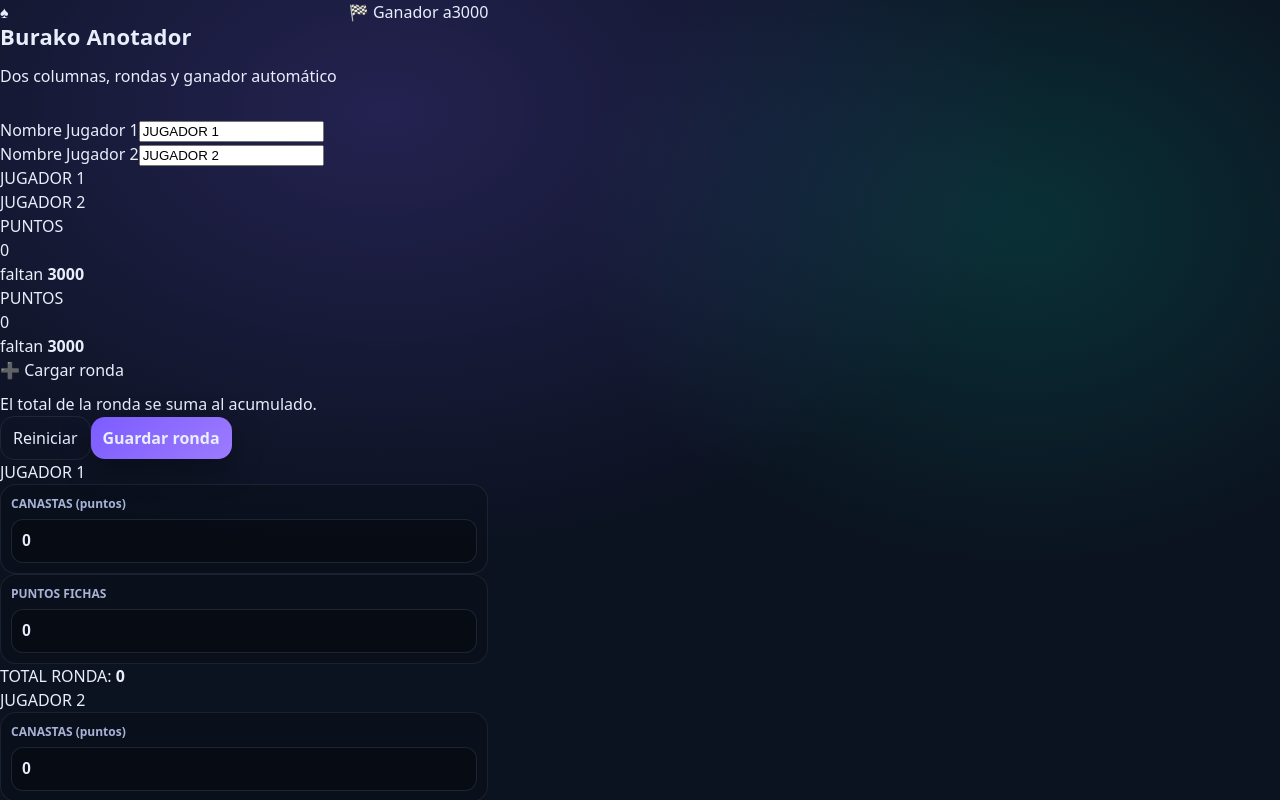
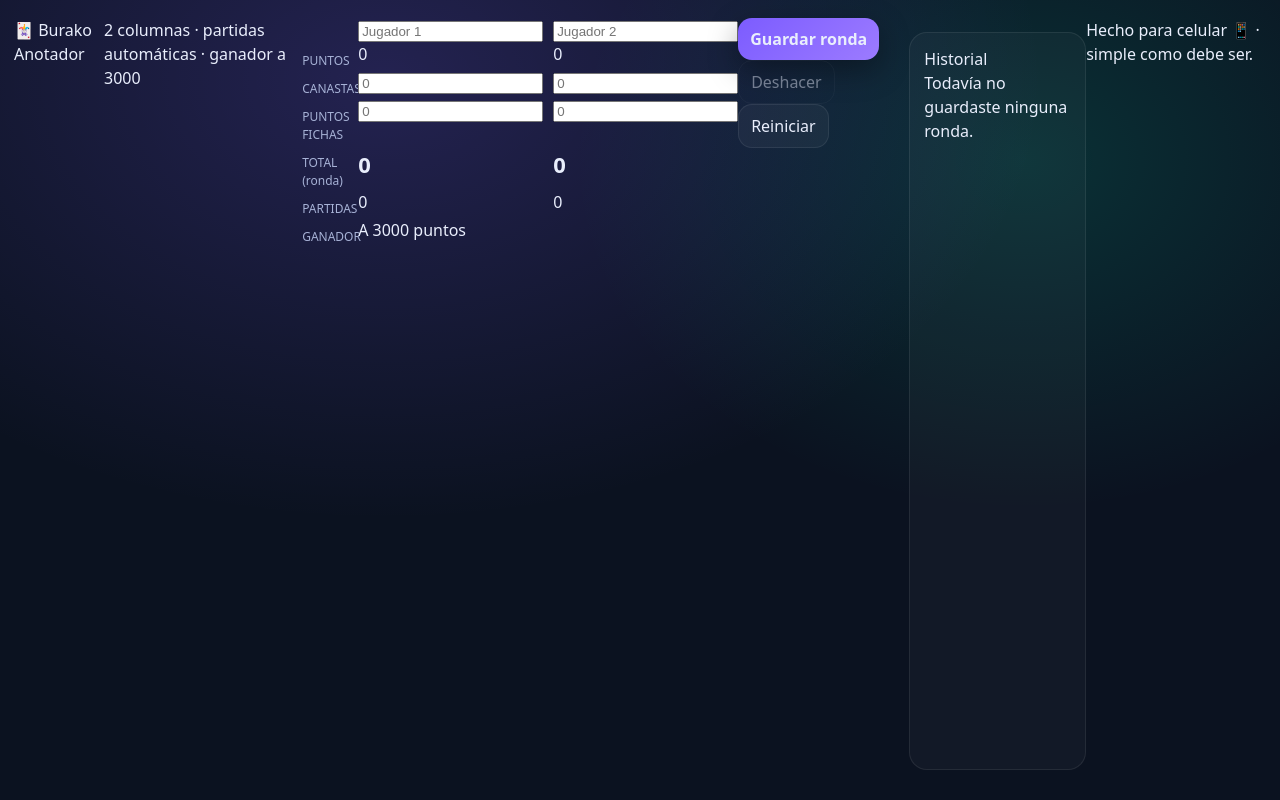
Before and after one commit to polohkshub/burako-anotador, a React (Vite) app: page / in a window 1280 px wide. Shown: the top 800 px of the page. Built offline with nearby package versions, Linux system fonts and the light colour scheme.

Commit message:
Update App.jsx

```diff
--- a/src/App.jsx
+++ b/src/App.jsx
@@ -1,320 +1,262 @@
-import React, { useMemo, useState } from "react";
+import { useEffect, useMemo, useState } from "react";
 import "./App.css";
 
 const GOAL = 3000;
 
-const emptyRound = () => ({
-  j1: { canastas: 0, puntosFichas: 0 },
-  j2: { canastas: 0, puntosFichas: 0 },
-});
+const toNum = (v) => {
+  if (v === "" || v === null || v === undefined) return 0;
+  const x = Number(String(v).replace(",", "."));
+  return Number.isFinite(x) ? x : 0;
+};
 
-function clampNumber(v) {
-  const n = Number(v);
-  if (Number.isNaN(n)) return 0;
-  return n;
-}
-
-function calcRoundTotal(player) {
-  // total por ronda = canastas + puntos fichas
-  return clampNumber(player.canastas) + clampNumber(player.puntosFichas);
+function roundTotal(r) {
+  // TOTAL RONDA = canastas + puntosFichas
+  return toNum(r.canastas) + toNum(r.puntosFichas);
 }
 
 export default function App() {
-  const [player1Name, setPlayer1Name] = useState("JUGADOR 1");
-  const [player2Name, setPlayer2Name] = useState("JUGADOR 2");
+  // nombres VACÍOS, con placeholder
+  const [nameA, setNameA] = useState("");
+  const [nameB, setNameB] = useState("");
 
-  const [round, setRound] = useState(emptyRound());
-  const [rounds, setRounds] = useState([]); // historial
+  // acumulados
+  const [scoreA, setScoreA] = useState(0);
+  const [scoreB, setScoreB] = useState(0);
 
-  const totals = useMemo(() => {
-    let j1 = 0;
-    let j2 = 0;
+  // ronda actual
+  const [rA, setRA] = useState({ canastas: "", puntosFichas: "" });
+  const [rB, setRB] = useState({ canastas: "", puntosFichas: "" });
 
-    for (const r of rounds) {
-      j1 += r.j1.total;
-      j2 += r.j2.total;
+  // historial
+  const [rounds, setRounds] = useState([]); // {n, addA, addB, totalA, totalB}
+
+  const totalRoundA = useMemo(() => roundTotal(rA), [rA]);
+  const totalRoundB = useMemo(() => roundTotal(rB), [rB]);
+
+  const playerA = nameA.trim() || "Jugador 1";
+  const playerB = nameB.trim() || "Jugador 2";
+
+  const winner =
+    scoreA >= GOAL && scoreB >= GOAL
+      ? "Empate"
+      : scoreA >= GOAL
+      ? playerA
+      : scoreB >= GOAL
+      ? playerB
+      : null;
+
+  useEffect(() => {
+    if (!winner) return;
+    setTimeout(() => {
+      alert(`🏆 Ganó ${winner} 🎉\n\nMeta: ${GOAL}\n${playerA}: ${scoreA}\n${playerB}: ${scoreB}`);
+    }, 100);
+    // eslint-disable-next-line react-hooks/exhaustive-deps
+  }, [winner]);
+
+  const partidasA = rounds.length;
+  const partidasB = rounds.length;
+
+  const handleChange = (setter, key, value) => {
+    // permitir vacío y números
+    if (value === "") {
+      setter((p) => ({ ...p, [key]: "" }));
+      return;
     }
-
-    return { j1, j2 };
-  }, [rounds]);
-
-  const winner = useMemo(() => {
-    const w1 = totals.j1 >= GOAL;
-    const w2 = totals.j2 >= GOAL;
-
-    if (w1 && w2) {
-      if (totals.j1 === totals.j2) return { tie: true };
-      return totals.j1 > totals.j2
-        ? { name: player1Name, score: totals.j1 }
-        : { name: player2Name, score: totals.j2 };
+    const cleaned = value.replace(",", ".");
+    if (/^-?\d*\.?\d*$/.test(cleaned)) {
+      setter((p) => ({ ...p, [key]: cleaned }));
     }
-
-    if (w1) return { name: player1Name, score: totals.j1 };
-    if (w2) return { name: player2Name, score: totals.j2 };
-    return null;
-  }, [totals, player1Name, player2Name]);
-
-  const currentRoundTotals = useMemo(() => {
-    const j1Total = calcRoundTotal(round.j1);
-    const j2Total = calcRoundTotal(round.j2);
-    return { j1Total, j2Total };
-  }, [round]);
-
-  function updateRound(side, field, value) {
-    setRound((prev) => ({
-      ...prev,
-      [side]: {
-        ...prev[side],
-        [field]: value,
-      },
-    }));
-  }
-
-  function addRound() {
-    const j1 = {
-      canastas: clampNumber(round.j1.canastas),
-      puntosFichas: clampNumber(round.j1.puntosFichas),
-    };
-    const j2 = {
-      canastas: clampNumber(round.j2.canastas),
-      puntosFichas: clampNumber(round.j2.puntosFichas),
   };
 
-    const newRound = {
-      id: crypto?.randomUUID?.() ?? String(Date.now()),
-      date: new Date().toISOString(),
-      j1: { ...j1, total: calcRoundTotal(j1) },
-      j2: { ...j2, total: calcRoundTotal(j2) },
+  const saveRound = () => {
+    const addA = totalRoundA;
+    const addB = totalRoundB;
+
+    const nextA = scoreA + addA;
+    const nextB = scoreB + addB;
+
+    const n = rounds.length + 1;
+
+    setRounds((prev) => [
+      {
+        n,
+        addA,
+        addB,
+        totalA: nextA,
+        totalB: nextB,
+      },
+      ...prev,
+    ]);
+
+    setScoreA(nextA);
+    setScoreB(nextB);
+
+    // limpiar inputs (vacíos)
+    setRA({ canastas: "", puntosFichas: "" });
+    setRB({ canastas: "", puntosFichas: "" });
   };
 
-    setRounds((prev) => [newRound, ...prev]);
-    setRound(emptyRound());
-  }
+  const undo = () => {
+    if (rounds.length === 0) return;
+    const [last, ...rest] = rounds;
+    setRounds(rest);
+    setScoreA((x) => x - last.addA);
+    setScoreB((x) => x - last.addB);
+  };
 
-  function removeRound(id) {
-    setRounds((prev) => prev.filter((r) => r.id !== id));
-  }
-
-  function resetAll() {
-    if (!confirm("¿Seguro que querés reiniciar todo?")) return;
+  const reset = () => {
+    if (!confirm("¿Reiniciar todo el anotador?")) return;
+    setNameA("");
+    setNameB("");
+    setScoreA(0);
+    setScoreB(0);
     setRounds([]);
-    setRound(emptyRound());
-  }
+    setRA({ canastas: "", puntosFichas: "" });
+    setRB({ canastas: "", puntosFichas: "" });
+  };
 
   return (
-    <div className="app">
+    <div className="page">
       <header className="header">
-        <div className="brand">
-          <div className="logo">♠</div>
-          <div>
-            <h1>Burako Anotador</h1>
-            <p>Dos columnas, rondas y ganador automático</p>
+        <div className="hTitle">🃏 Burako Anotador</div>
+        <div className="hSub">2 columnas · partidas automáticas · ganador a {GOAL}</div>
+      </header>
+
+      <section className="sheet">
+        {/* Encabezado jugadores */}
+        <div className="row head">
+          <div className="cell label"></div>
+          <div className="cell col">
+            <input
+              className="nameInput"
+              value={nameA}
+              onChange={(e) => setNameA(e.target.value)}
+              placeholder="Jugador 1"
+            />
+          </div>
+          <div className="cell col">
+            <input
+              className="nameInput"
+              value={nameB}
+              onChange={(e) => setNameB(e.target.value)}
+              placeholder="Jugador 2"
+            />
           </div>
         </div>
 
-        <div className="goal">
-          <span className="pill">🏁 Ganador a</span>
-          <span className="goalNumber">{GOAL}</span>
+        {/* PUNTOS */}
+        <div className="row">
+          <div className="cell label">PUNTOS</div>
+          <div className="cell col big">{scoreA}</div>
+          <div className="cell col big">{scoreB}</div>
         </div>
-      </header>
 
-      {winner && (
-        <div className="winnerCard">
-          {winner.tie ? (
-            <>
-              <div className="winnerTitle">🤝 ¡Empate!</div>
-              <div className="winnerText">
-                Los dos llegaron a {GOAL}. Esto se pone picante 😏
+        {/* CANASTAS */}
+        <div className="row">
+          <div className="cell label">CANASTAS</div>
+          <div className="cell col">
+            <input
+              className="numInput"
+              value={rA.canastas}
+              onChange={(e) => handleChange(setRA, "canastas", e.target.value)}
+              placeholder="0"
+              inputMode="numeric"
+            />
           </div>
-            </>
+          <div className="cell col">
+            <input
+              className="numInput"
+              value={rB.canastas}
+              onChange={(e) => handleChange(setRB, "canastas", e.target.value)}
+              placeholder="0"
+              inputMode="numeric"
+            />
+          </div>
+        </div>
+
+        {/* PUNTOS FICHAS */}
+        <div className="row">
+          <div className="cell label">PUNTOS FICHAS</div>
+          <div className="cell col">
+            <input
+              className="numInput"
+              value={rA.puntosFichas}
+              onChange={(e) => handleChange(setRA, "puntosFichas", e.target.value)}
+              placeholder="0"
+              inputMode="numeric"
+            />
+          </div>
+          <div className="cell col">
+            <input
+              className="numInput"
+              value={rB.puntosFichas}
+              onChange={(e) => handleChange(setRB, "puntosFichas", e.target.value)}
+              placeholder="0"
+              inputMode="numeric"
+            />
+          </div>
+        </div>
+
+        {/* TOTAL */}
+        <div className="row">
+          <div className="cell label">TOTAL (ronda)</div>
+          <div className="cell col total">{totalRoundA}</div>
+          <div className="cell col total">{totalRoundB}</div>
+        </div>
+
+        {/* PARTIDAS */}
+        <div className="row">
+          <div className="cell label">PARTIDAS</div>
+          <div className="cell col">{partidasA}</div>
+          <div className="cell col">{partidasB}</div>
+        </div>
+
+        {/* GANADOR */}
+        <div className="row winnerRow">
+          <div className="cell label">GANADOR</div>
+          <div className="cell col winnerCell" style={{ gridColumn: "2 / 4" }}>
+            {winner ? (
+              <span className="winnerText">🏆 {winner}</span>
             ) : (
-            <>
-              <div className="winnerTitle">🏆 ¡GANADOR!</div>
-              <div className="winnerName">{winner.name}</div>
-              <div className="winnerText">Llegó a {winner.score} puntos</div>
-            </>
+              <span className="muted">A {GOAL} puntos</span>
             )}
           </div>
-      )}
-
-      <section className="names">
-        <div className="nameBox">
-          <label>Nombre Jugador 1</label>
-          <input
-            value={player1Name}
-            onChange={(e) => setPlayer1Name(e.target.value)}
-            placeholder="Jugador 1"
-          />
-        </div>
-        <div className="nameBox">
-          <label>Nombre Jugador 2</label>
-          <input
-            value={player2Name}
-            onChange={(e) => setPlayer2Name(e.target.value)}
-            placeholder="Jugador 2"
-          />
         </div>
       </section>
 
-      <section className="board">
-        <div className="colHead">
-          <div className="colTitle">{player1Name}</div>
-          <div className="colTitle">{player2Name}</div>
-        </div>
-
-        <div className="scoreRow">
-          <div className="scoreBox">
-            <div className="scoreLabel">PUNTOS</div>
-            <div className="scoreValue">{totals.j1}</div>
-            <div className="scoreSub">
-              faltan <b>{Math.max(0, GOAL - totals.j1)}</b>
-            </div>
-          </div>
-
-          <div className="scoreBox">
-            <div className="scoreLabel">PUNTOS</div>
-            <div className="scoreValue">{totals.j2}</div>
-            <div className="scoreSub">
-              faltan <b>{Math.max(0, GOAL - totals.j2)}</b>
-            </div>
-          </div>
-        </div>
-
-        <div className="roundCard">
-          <div className="roundHeader">
-            <div>
-              <div className="roundTitle">➕ Cargar ronda</div>
-              <div className="roundHint">
-                El total de la ronda se suma al acumulado.
-              </div>
-            </div>
-
-            <div className="roundButtons">
-              <button className="btn ghost" onClick={resetAll}>
+      <section className="actions">
+        <button className="btn primary" onClick={saveRound}>
+          Guardar ronda
+        </button>
+        <button className="btn ghost" onClick={undo} disabled={rounds.length === 0}>
+          Deshacer
+        </button>
+        <button className="btn danger" onClick={reset}>
           Reiniciar
         </button>
-              <button className="btn primary" onClick={addRound}>
-                Guardar ronda
-              </button>
-            </div>
-          </div>
-
-          <div className="grid2">
-            <div className="playerCard">
-              <div className="playerCardTitle">{player1Name}</div>
-
-              <div className="field">
-                <label>CANASTAS (puntos)</label>
-                <input
-                  type="number"
-                  value={round.j1.canastas}
-                  onChange={(e) => updateRound("j1", "canastas", e.target.value)}
-                />
-              </div>
-
-              <div className="field">
-                <label>PUNTOS FICHAS</label>
-                <input
-                  type="number"
-                  value={round.j1.puntosFichas}
-                  onChange={(e) =>
-                    updateRound("j1", "puntosFichas", e.target.value)
-                  }
-                />
-              </div>
-
-              <div className="totalLine">
-                TOTAL RONDA: <b>{currentRoundTotals.j1Total}</b>
-              </div>
-            </div>
-
-            <div className="playerCard">
-              <div className="playerCardTitle">{player2Name}</div>
-
-              <div className="field">
-                <label>CANASTAS (puntos)</label>
-                <input
-                  type="number"
-                  value={round.j2.canastas}
-                  onChange={(e) => updateRound("j2", "canastas", e.target.value)}
-                />
-              </div>
-
-              <div className="field">
-                <label>PUNTOS FICHAS</label>
-                <input
-                  type="number"
-                  value={round.j2.puntosFichas}
-                  onChange={(e) =>
-                    updateRound("j2", "puntosFichas", e.target.value)
-                  }
-                />
-              </div>
-
-              <div className="totalLine">
-                TOTAL RONDA: <b>{currentRoundTotals.j2Total}</b>
-              </div>
-            </div>
-          </div>
-        </div>
+      </section>
 
       <section className="history">
-          <div className="historyHeader">
-            <h2>📜 Rondas</h2>
-            <div className="small">
-              {rounds.length} {rounds.length === 1 ? "ronda" : "rondas"}
+        <div className="historyTitle">Historial</div>
+        {rounds.length === 0 ? (
+          <div className="muted small">Todavía no guardaste ninguna ronda.</div>
+        ) : (
+          <div className="historyList">
+            {rounds.map((r) => (
+              <div className="histItem" key={r.n}>
+                <div className="histTop">
+                  <span className="pill">Partida {r.n}</span>
+                  <span className="muted small">
+                    {playerA}: +{r.addA} (={r.totalA}) · {playerB}: +{r.addB} (={r.totalB})
+                  </span>
                 </div>
-          </div>
-
-          {rounds.length === 0 ? (
-            <div className="empty">Todavía no hay rondas guardadas.</div>
-          ) : (
-            <div className="roundList">
-              {rounds.map((r, idx) => (
-                <div className="roundItem" key={r.id}>
-                  <div className="roundIndex">#{rounds.length - idx}</div>
-
-                  <div className="roundCols">
-                    <div className="roundCol">
-                      <div className="roundColName">{player1Name}</div>
-                      <div className="roundStat">
-                        Canastas: <b>{r.j1.canastas}</b>
-                      </div>
-                      <div className="roundStat">
-                        Fichas: <b>{r.j1.puntosFichas}</b>
-                      </div>
-                      <div className="roundTotal">
-                        Total: <b>{r.j1.total}</b>
-                      </div>
-                    </div>
-
-                    <div className="roundCol">
-                      <div className="roundColName">{player2Name}</div>
-                      <div className="roundStat">
-                        Canastas: <b>{r.j2.canastas}</b>
-                      </div>
-                      <div className="roundStat">
-                        Fichas: <b>{r.j2.puntosFichas}</b>
-                      </div>
-                      <div className="roundTotal">
-                        Total: <b>{r.j2.total}</b>
-                      </div>
-                    </div>
-                  </div>
-
-                  <button className="btn danger" onClick={() => removeRound(r.id)}>
-                    Borrar
-                  </button>
               </div>
             ))}
           </div>
         )}
       </section>
-      </section>
 
-      <footer className="footer">
-        Hecho con ❤️ para anotar Burako sin quilombos.
-      </footer>
+      <footer className="footer">Hecho para celular 📱 · simple como debe ser.</footer>
     </div>
   );
 }
```
Lines whose indentation alone changed are shown as unchanged.
